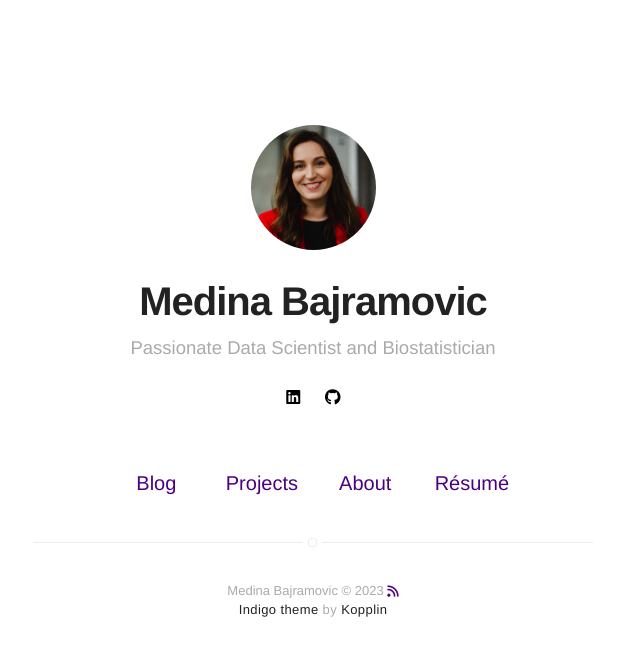
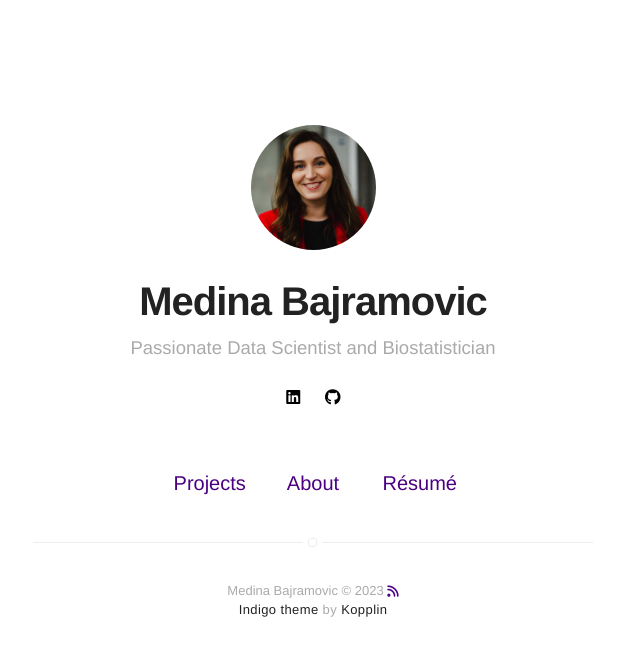
Before and after one commit to medinabaj/medinabaj.github.io, a Jekyll site: the page built from index.html, in a window 1280 px wide. Shown: the top 656 px of the page, without its empty margins (327-967 px from the left). Built offline with Jekyll 4.4.1, drawn with Linux system fonts in a browser that asks for light colours; nearby versions of some CDN libraries.

Commit message:
no comments

```diff
--- a/_config.yml
+++ b/_config.yml
@@ -31,7 +31,7 @@ permalink: /:title/
 # if you don't want comments in your posts, leave categories empty
 disqus:
   shortname: github # enter this from your disqus account
-  categories: [blog, project] # only show disqus for posts that have these categories
+  categories: [] # only show disqus for posts that have these categories
 
 # if you don't have any of social below, comment the line
 #facebook: myfacebook
@@ -68,7 +68,7 @@ projects: true
 
 # if you don't need "about" or "blog", comment them out below
 about: true
-blog: true
+#blog: true
 
 # do you want to show the "read time" of the posts?
 read-time: true
```
